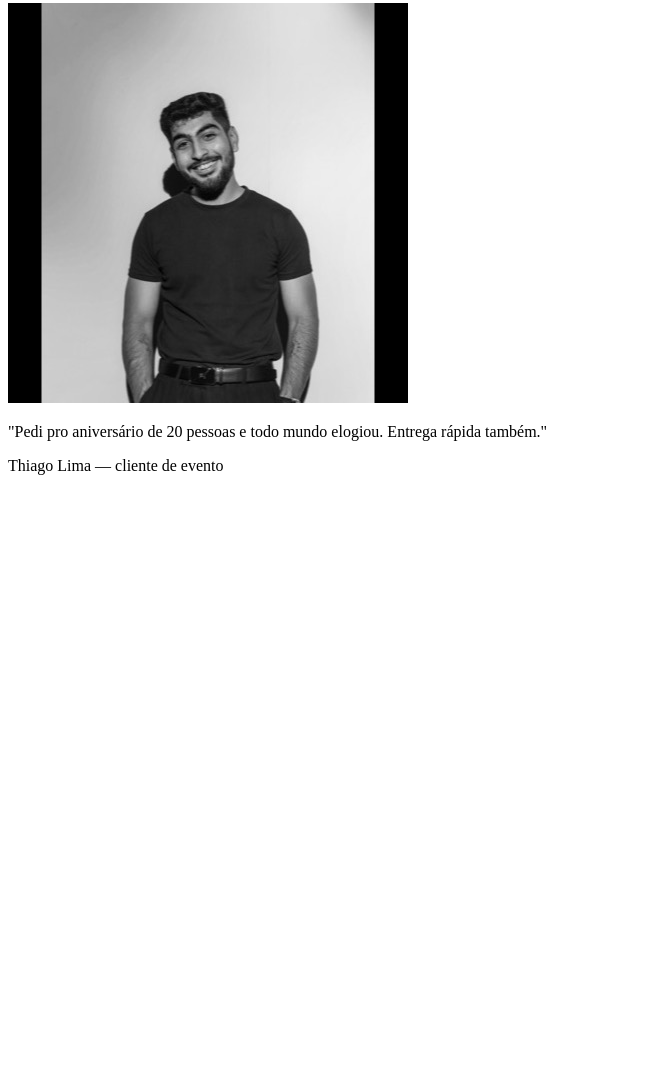
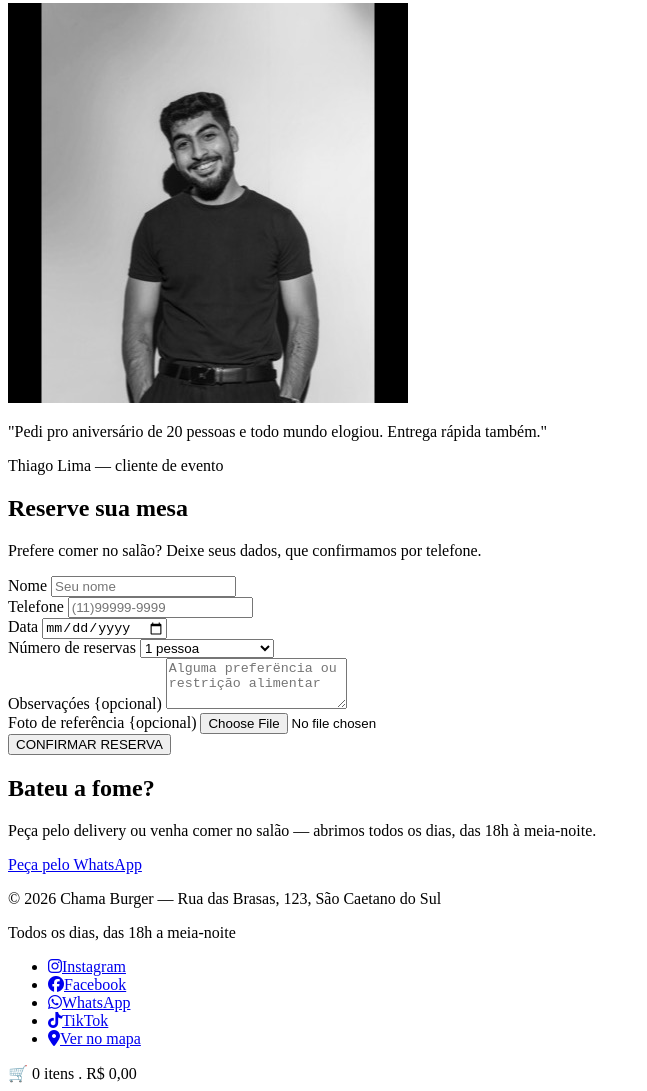
Before and after one commit to dimildesigner/Projeto-ChamaBurguer, a plain HTML site: page index.html in a window 1280 px wide. Shown: the part 7831-8922 px from the top of the page, without its empty margins (0-647 px from the left). Before the commit the page ends 8322 px from the top, so only its background shows below. Drawn offline with Linux system fonts and the light colour scheme.

Commit message:
Ajustes e finalizacao do index do site

```diff
--- a/index.html
+++ b/index.html
@@ -1,10 +1,14 @@
 <!DOCTYPE html>
 <html lang="pt-BR">
+
 <head>
     <meta charset="UTF-8">
     <meta name="viewport" content="width=device-width, initial-scale=1.0">
     <title>Chama Burguer</title>
+    <!-- biblioteca de icones -->
+    <link rel="stylesheet" href="https://cdnjs.cloudflare.com/ajax/libs/font-awesome/6.5.2/css/all.min.css">
 </head>
+
 <body>
     <header class="cabecalho-site">
         <nav class="barr-navegacao">
@@ -37,7 +41,8 @@
                     <a href="#cardapio" class="botao botao-primario">Ver cardápio</a>
                 </div>
                 <div class="destaque-imagem">
-                    <img src="assets/images/destaque-burger.jpg" alt="Hambúrguer artesanal com bacon, queijo e pão brioche, grelhado na brasa">
+                    <img src="assets/images/destaque-burger.jpg"
+                        alt="Hambúrguer artesanal com bacon, queijo e pão brioche, grelhado na brasa">
                 </div>
             </div>
         </section>
@@ -47,12 +52,14 @@
             <div class="cardapio-itens">
                 <article class="cardapio-item">
                     <div class="cardapio-item-imagem">
-                        <img src="assets/images/burger-classico.jpg" alt="Foto do burger Clássico: pão brioche, carne e queijo">
+                        <img src="assets/images/burger-classico.jpg"
+                            alt="Foto do burger Clássico: pão brioche, carne e queijo">
                     </div>
                     <h3>Clássico</h3>
                     <p>Pão brioche, carne 160g, queijo, alface e tomate.</p>
                     <span class="preco">R$ 24,90</span>
-                    <button class="adicionar-carrinho" data-name="Clássico" data-preco="24.90">Adicionar ao pedido</button>
+                    <button class="adicionar-carrinho" data-name="Clássico" data-preco="24.90">Adicionar ao
+                        pedido</button>
                 </article>
 
                 <article class="cardapio-item">
@@ -63,17 +70,20 @@
                     <h3>Bacon</h3>
                     <p>Tudo do clássico + fatias generosas de bacon crocante.</p>
                     <span class="preco">R$ 28,90</span>
-                    <button class="adicionar-carrinho" data-name="Clássico" data-preco="24.90">Adicionar ao pedido</button>
+                    <button class="adicionar-carrinho" data-name="Clássico" data-preco="24.90">Adicionar ao
+                        pedido</button>
                 </article>
 
                 <article class="cardapio-item">
                     <div class="cardapio-item-imagem">
-                        <img src="assets/images/burger-veggie.jpg" alt="Foto do burger Veggie com grão-de-bico e salada">
+                        <img src="assets/images/burger-veggie.jpg"
+                            alt="Foto do burger Veggie com grão-de-bico e salada">
                     </div>
                     <h3>Veggie</h3>
                     <p>Hambúrguer de grão-de-bico, queijo, alface e cebola roxa.</p>
                     <span class="preco">R$ 26,90</span>
-                    <button class="adicionar-carrinho" data-name="Clássico" data-preco="24.90">Adicionar ao pedido</button>
+                    <button class="adicionar-carrinho" data-name="Clássico" data-preco="24.90">Adicionar ao
+                        pedido</button>
                 </article>
 
                 <article class="cardapio-item">
@@ -84,7 +94,8 @@
                     <h3>Combo Fritas + Refri</h3>
                     <p>Fritas crocantes e um refrigerante gelado pra completar.</p>
                     <span class="preco">R$ 12,90</span>
-                    <button class="adicionar-carrinho" data-name="Clássico" data-preco="24.90">Adicionar ao pedido</button>
+                    <button class="adicionar-carrinho" data-name="Clássico" data-preco="24.90">Adicionar ao
+                        pedido</button>
                 </article>
             </div>
         </section>
@@ -96,7 +107,9 @@
             <div class="sobre-texto">
                 <span class="secao-rotulo">Nossa História</span>
                 <h2>Comida de boteco, com capricho de restaurante</h2>
-                <p>O Chama Burger começou numa churrasqueira de quintal, testando receitas com os amigos. Hoje, o método continua o mesmo: carne grelhada na brasa, pão fresco do dia e ingredientes comprados na feira — só que agora pra atender o bairro inteiro.</p>
+                <p>O Chama Burger começou numa churrasqueira de quintal, testando receitas com os amigos. Hoje, o método
+                    continua o mesmo: carne grelhada na brasa, pão fresco do dia e ingredientes comprados na feira — só
+                    que agora pra atender o bairro inteiro.</p>
                 <a href="#cardapio" class="link-seta">Ver cardápio completo →</a>
             </div>
         </section>
@@ -130,9 +143,85 @@
                     <p class="autor">Thiago Lima <span>— cliente de evento</span></p>
                 </article>
             </div>
-
         </section>
 
+        <section class="reserva" id="reserva">
+            <h2> Reserve sua mesa </h2>
+            <p>Prefere comer no salão? Deixe seus dados, que confirmamos por telefone.</p>
+            <form class="reserva-formulario" id="reservaFormulario">
+                <div class="linha-formulario">
+                    <label for="nome">Nome</label>
+                    <input type="text" id="nome" name="nome" placeholder="Seu nome" required>
+                </div>
+
+                <div class="linha-formulario">
+                    <label for="telefone">Telefone</label>
+                    <input type="tel" id="telefone" name="telefone" placeholder="(11)99999-9999" required>
+                </div>
+
+                <div class="linha-formulario">
+                    <label for="data">Data</label>
+                    <input type="date" id="data" name="data" required>
+                </div>
+
+                <div class="linha-formulario">
+                    <label for="pessoas">Número de reservas</label>
+                    <select type="pessoas" id="pessoas">
+                        <option value="1">1 pessoa</option>
+                        <option value="2">2 pessoas</option>
+                        <option value="3">3 pessoas</option>
+                        <option value="4">4 pessoas</option>
+                        <option value="5">5 ou mais pessoas</option>
+                    </select>
+                </div>
+
+                <div class="linha-formulario linha-formulario-completa">
+                    <label for="pessoas">Observaçóes {opcional)</label>
+                    <textarea name="mesagem" id="mensagem" rows="3"
+                        placeholder="Alguma preferëncia ou restrição alimentar"></textarea>
+                </div>
+
+                <div class="linha-formulario linha-formulario-completa">
+                    <label for="foto">Foto de referência {opcional)</label>
+                    <input type="file" id="foto" name="foto" accept="image/*">
+                    <img id="fotoPrevia" class="foto-previa" alt="Prévia da imagem selecionada" hidden>
+                </div>
+
+                <button type="submit" class="botao botao-primario formulario-enviar">CONFIRMAR RESERVA</button>
+            </form>
+
+            <div class="reserva-confirmacao" id="reservaConfirmacao">
+            </div>
+        </section>
+
+        <section class="chamada-final" id="pedir">
+            <h2>Bateu a fome?</h2>
+            <p>Peça pelo delivery ou venha comer no salão — abrimos todos os dias, das 18h à meia-noite.</p>
+            <a href="#" class="botao botao-destaque">Peça pelo WhatsApp</a>
+        </section>
     </main>
+
+    <footer class="roda-site" id="contato">
+        <div class="rodape-info">
+            <p>&copy; 2026 Chama Burger — Rua das Brasas, 123, São Caetano do Sul</p>
+            <p class="rodape=horario">Todos os dias, das 18h a meia-noite</p>
+        </div>
+
+        <!-- identar tudo Ctrl + Alt + F -->
+
+        <ul class="rodape-links">
+            <li><a href="#" aria-label="Instagram"><i class="fa-brands fa-instagram"></i><span>Instagram</span></a></li>
+            <li><a href="#" aria-label="Facebook"><i class="fa-brands fa-facebook"></i><span>Facebook</span></a></li>
+            <li><a href="#" aria-label="WhatsApp"><i class="fa-brands fa-whatsapp"></i><span>WhatsApp</span></a></li>
+            <li><a href="#" aria-label="TikTok"><i class="fa-brands fa-tiktok"></i><span>TikTok</span></a></li>
+            <li><a href="#" aria-label="Ver no mapa"><i class="fa-solid fa-location-dot"></i><span>Ver no mapa</span></a></li>
+        </ul>
+    </footer>
+
+    <div class="carrinho-resumo" id="carrinhoResumo">
+        <span class="carrinho-icone">🛒</span>
+        <span id="carrinhoContador">0</span> itens . <span id="carrinhoTotal">R$ 0,00</span>
+    </div>
 </body>
+
 </html>
```
